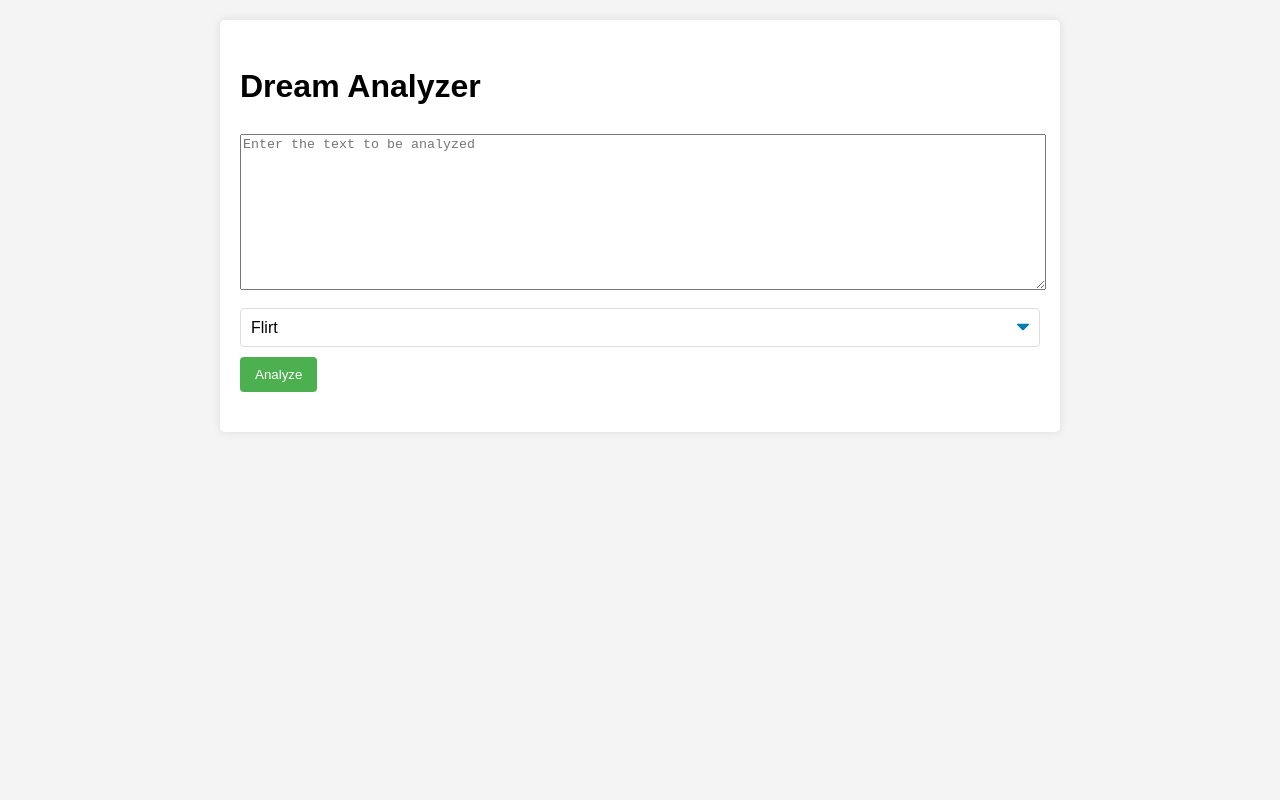
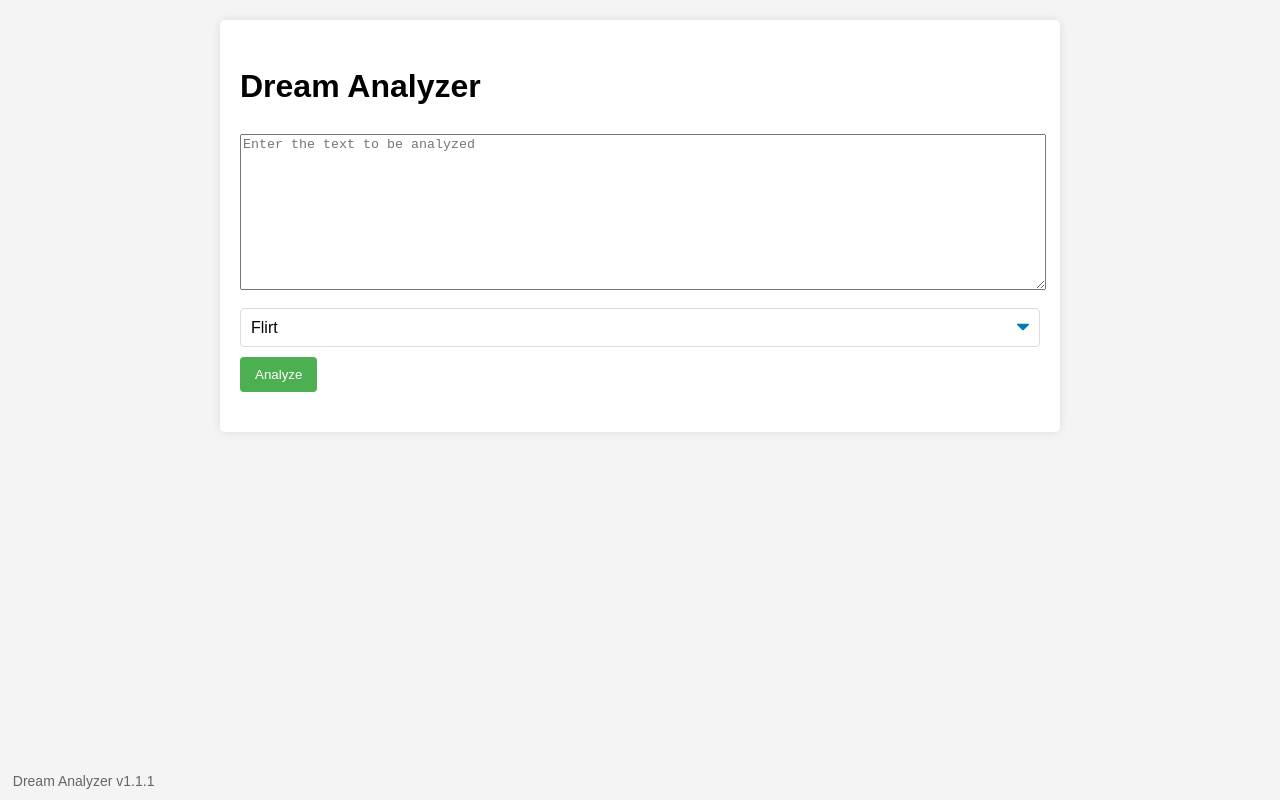
Before and after one commit to rwhrsbh/mistralAopi, a plain HTML site: page index.html in a window 1280 px wide. Drawn offline with nearby package versions, Linux system fonts and the light colour scheme.

Commit message:
Added version

```diff
--- a/index.html
+++ b/index.html
@@ -148,6 +148,13 @@
         outline: none;
         border-color: #4caf50;
       }
+      .version {
+        font-size: 14px;
+        color: #666;
+        position: fixed;
+        bottom: 1%;
+        left: 1%;
+      }
     </style>
   </head>
   <body>
@@ -174,6 +181,7 @@
     <div id="flashyPopupSad" class="flashy-popupSad">
       <p id="popupContentSad"></p>
     </div>
+    <div class="version">Dream Analyzer v1.1.1</div>
 
     <script>
       document
```
